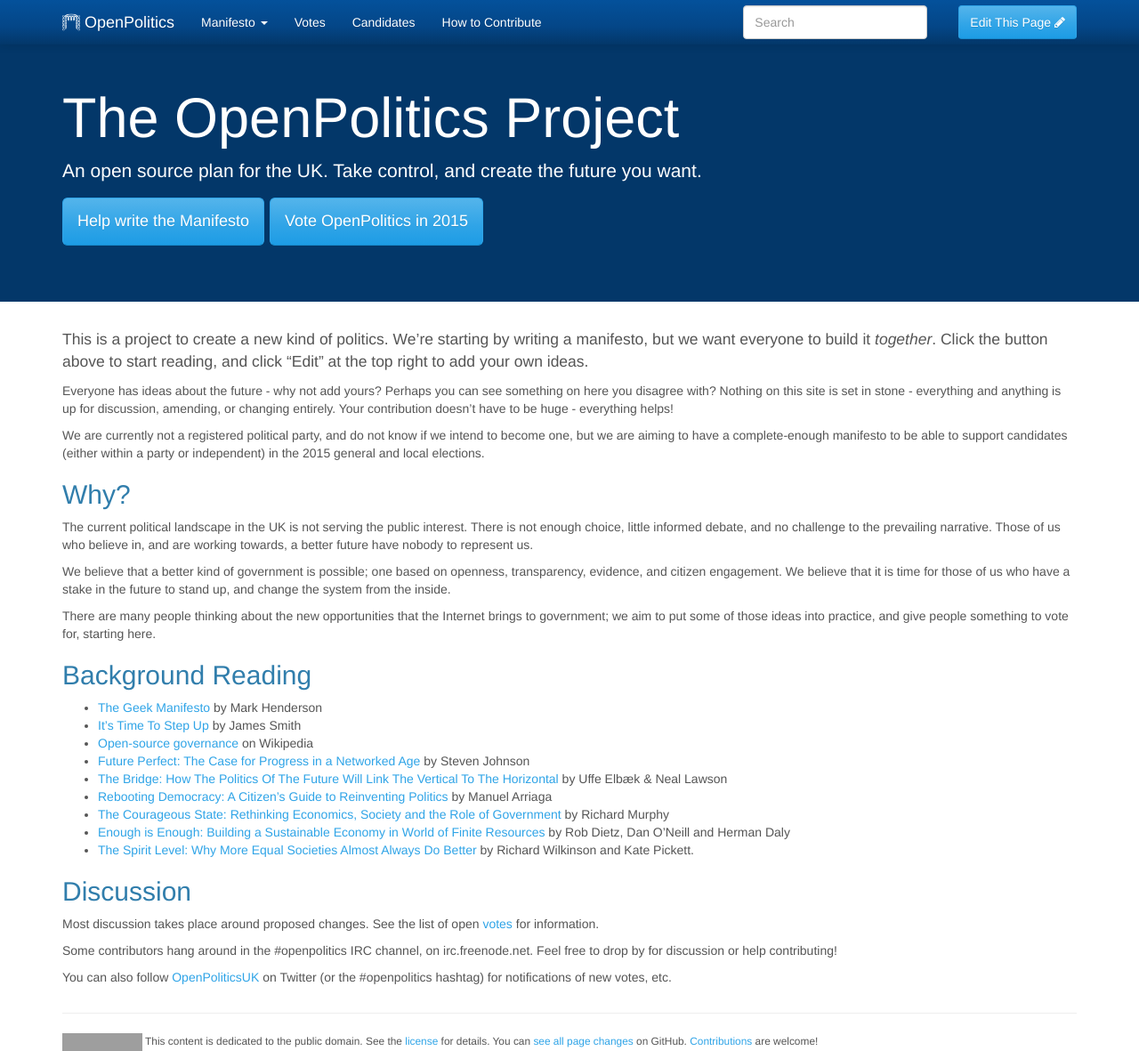
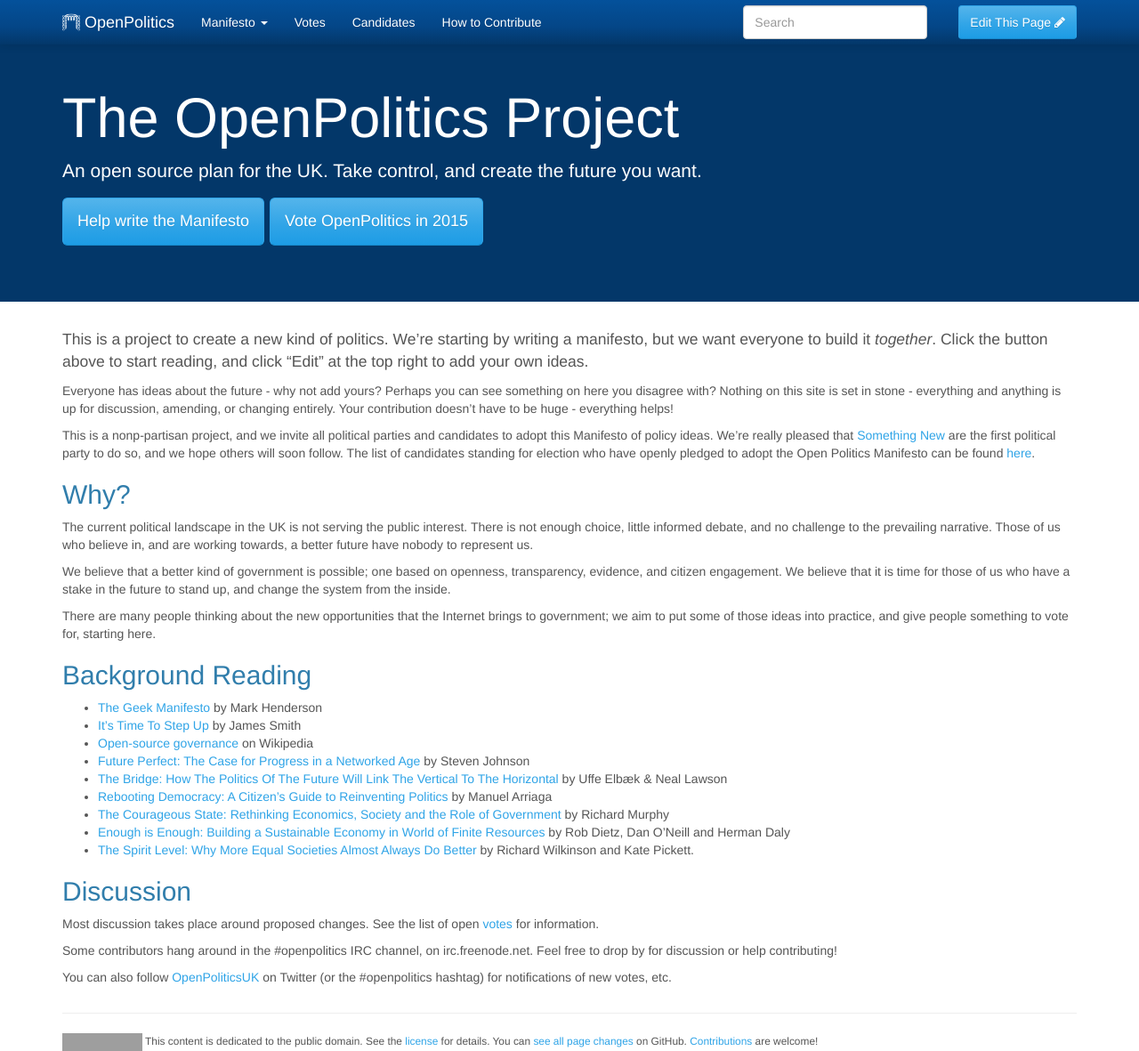
Before and after one commit to openpolitics/manifesto, a Jekyll site: the page built from index.md, in a window 1280 px wide and 1181 px high. Shown: the whole window at 89% size. Built offline with Jekyll 4.4.1, drawn with Linux system fonts in a browser that asks for light colours; grey boxes are pictures that could not be loaded.

Commit message:
Detailing the relationship with Something New
A paragraph setting out that the Open Politics manifesto is independent of Something New. It's important that readers/contributors understand that by joining Open Politics, they aren't *necessarily* endorsing or joining Something New.

```diff
--- a/index.md
+++ b/index.md
@@ -7,7 +7,7 @@ This is a project to create a new kind of politics. We're starting by writing a
 
 Everyone has ideas about the future - why not add yours? Perhaps you can see something on here you disagree with? Nothing on this site is set in stone - everything and anything is up for discussion, amending, or changing entirely. Your contribution doesn't have to be huge - everything helps!
 
-We are currently not a registered political party, and do not know if we intend to become one, but we are aiming to have a complete-enough manifesto to be able to support candidates (either within a party or independent) in the 2015 general and local elections.
+This is a nonp-partisan project, and we invite all political parties and candidates to adopt this Manifesto of policy ideas. We're really pleased that [Something New](www.somethingnew.org.uk) are the first political party to do so, and we hope others will soon follow. The list of candidates standing for election who have openly pledged to adopt the Open Politics Manifesto can be found [here](http://openpolitics.org.uk/candidates.html/).
 
 ## Why?
 
```
